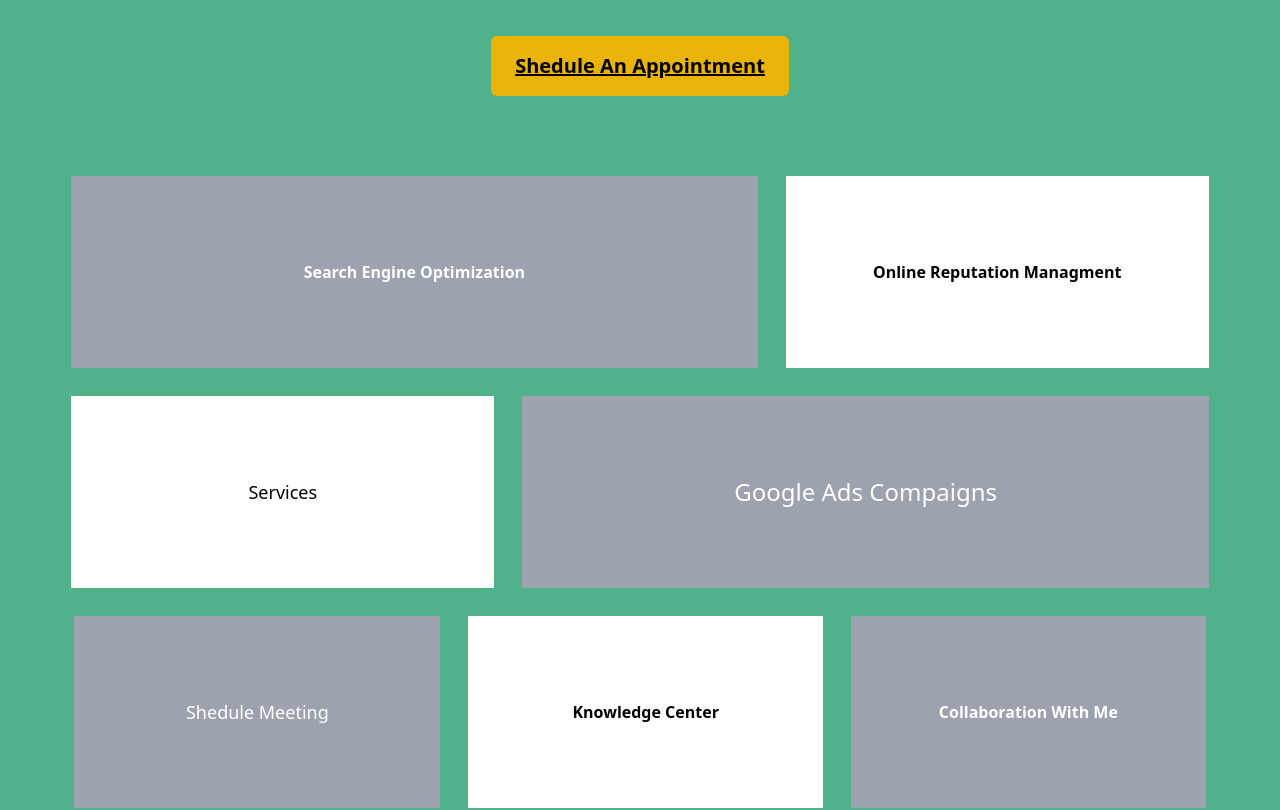
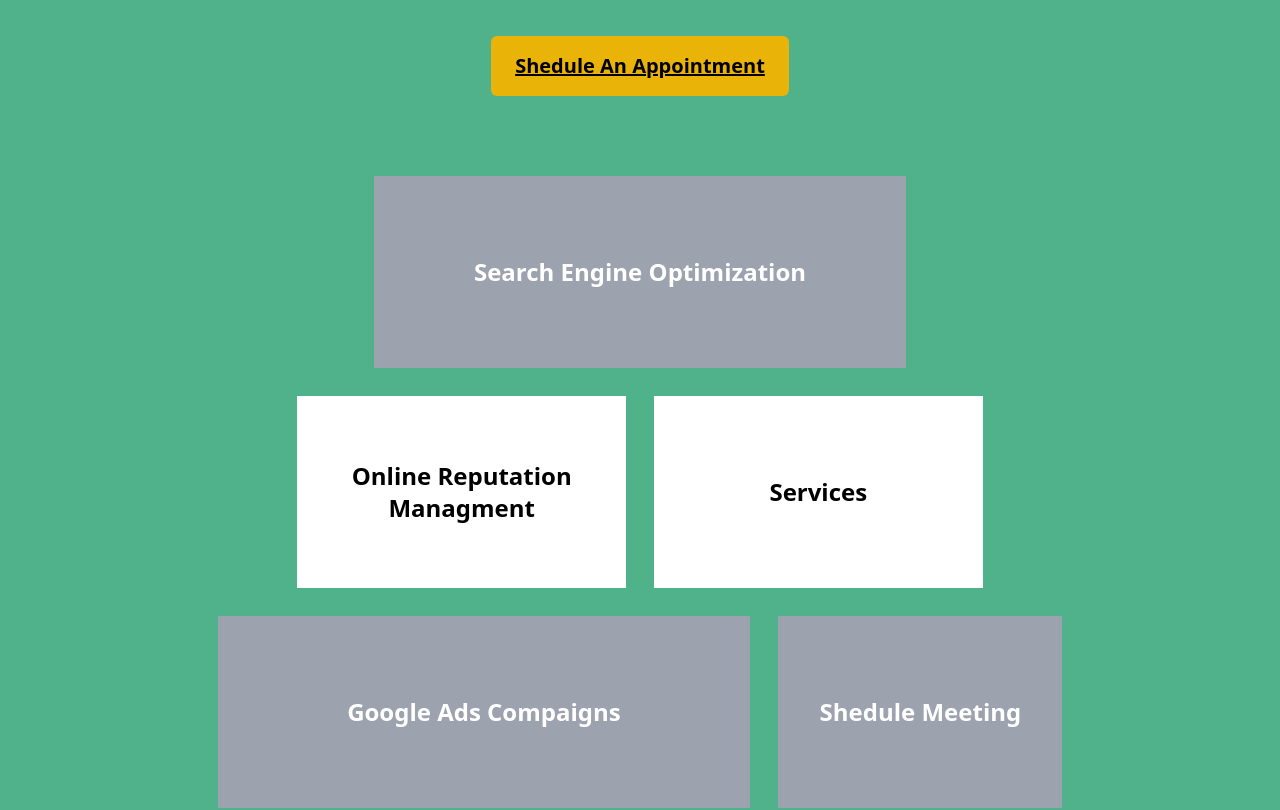
Before and after one commit to MDaud32/metrika-template, a Next.js app: page /consultingServices in a window 1280 px wide. Shown: the part 340-1150 px from the top of the page. Built offline with nearby package versions, Linux system fonts and the light colour scheme.

Commit message:
adding footer

```diff
--- a/components/navbar.js
+++ b/components/navbar.js
@@ -8,6 +8,7 @@ import { IoMdPhotos } from 'react-icons/io';
 import { AiOutlineContacts } from 'react-icons/ai';
 import { BsPencilFill } from 'react-icons/bs';
 import { AiOutlineMail } from 'react-icons/ai';
+import Footer from './footer';
 
 const Navbar = () => {
   return (
@@ -104,13 +105,16 @@ const Navbar = () => {
             </div>
           </a>
         </Link>
+        <div className="flex justify-center text-center mx-auto">
+          <Footer />
+        </div>
       </div>
 
       {/* DeskTop */}
 
       <div
         className={
-          'p-10 hidden lg:flex md:flex justify-center items-center lg:mx-auto lg:mt-[4rem] md:w-screen'
+          'p-10 hidden lg:flex flex-col md:flex justify-center items-center lg:mx-auto lg:mt-[4rem] md:w-screen'
         }>
         <div className={'flex'}>
           <div className={'flex flex-col justify-center'}>
@@ -269,6 +273,9 @@ const Navbar = () => {
             </div>
           </div>
         </div>
+        <div className="mt-[10rem]">
+          <Footer />
+        </div>
       </div>
     </div>
   );
--- a/pages/about.js
+++ b/pages/about.js
@@ -6,7 +6,7 @@ import Footer from '../components/footer';
 
 const About = () => {
   return (
-    <div className="w-screen bg-[#50b2a2]">
+    <div className="w-screen lg:h-screen bg-[#50b2a2]">
       {/* logo arrowicon social media icon */}
       <div className="flex lg:w-[80%] p-6 mx-auto flex-row justify-between items-center text-center py-12">
         <div className=" flex lg:flex-row flex-col gap-7 items-center">
@@ -27,7 +27,7 @@ const About = () => {
       </div>
 
       {/* content */}
-      <div className="lg:w-[80%]  w-[90%] mx-auto my-auto flex flex-col justify-center items-center text-left">
+      <div className="lg:w-[80%] w-[90%] mx-auto my-auto flex flex-col justify-center items-center text-left">
         <div className=" text-white font-semibold my-20">
           <p className="lg:text-5xl text-3xl">About Degital Marketing Expert</p>
         </div>
@@ -50,11 +50,13 @@ const About = () => {
             and a team that has a clear sight of our clients business goals.
           </p>
         </div>
-        <button className="px-6 py-4 bg-yellow-500 mt-5 rounded-md text-xl font-semibold cursor-pointer">
+        <button className="px-6 py-4 bg-yellow-500 mt-[5rem] rounded-md text-xl font-semibold cursor-pointer">
           Know more about Sandiip Porwal
         </button>
       </div>
-      <Footer />
+      <div>
+        <Footer />
+      </div>
     </div>
   );
 };
--- a/pages/consultingServices.js
+++ b/pages/consultingServices.js
@@ -35,33 +35,54 @@ const OurTeam = () => {
         </button>
 
         {/* content */}
-        <div className=" lg:w-[90%] md:w-[85%] mx-auto flex flex-wrap px-1 lg:justify-center text-center pt-12 pb-12 gap-[3.3px] lg:gap-7 md:gap-4">
+        <div className=" lg:w-[70%] md:w-[85%] mx-auto flex flex-wrap px-1 lg:justify-center text-center pt-12 pb-12 gap-[3.3px] lg:gap-7 md:gap-4">
           <div className="flex flex-col justify-center text-center bg-gray-400 h-[8rem] w-[62%] lg:h-[12rem] md:h-[10rem] lg:w-[60%] md:w-[60%] ">
-            <p className={'px-2 lg:font-semibold md:font-normal text-white'}>
+            <p
+              className={
+                'px-2 lg:font-semibold md:font-normal lg:text-2xl text-white'
+              }>
               Search Engine Optimization
             </p>
           </div>
           <div className="flex flex-col justify-center text-center bg-white h-[8rem] lg:h-[12rem] md:h-[10rem] w-[37%] ">
-            <p className={'px-2 lg:font-semibold md:font-normal text-black'}>
+            <p className={'px-2 lg:font-semibold md:font-normal lg:text-2xl'}>
               Online Reputation Managment
             </p>
           </div>
           <div className="flex flex-col justify-center text-center bg-white h-[8rem] lg:h-[12rem] md:h-[10rem] w-[37%] text-gray-300">
-            <p className={'px-2 text-lg text-black'}>Services</p>
+            <p
+              className={
+                'px-2 lg:font-semibold md:font-normal lg:text-2xl text-black'
+              }>
+              Services
+            </p>
           </div>
           <div className="flex flex-col justify-center text-center bg-gray-400 h-[8rem] lg:h-[12rem] md:h-[10rem] md:w-[60%] lg:w-[60%]  w-[62%]">
-            <p className={'px-2 text-2xl text-white'}>Google Ads Compaigns</p>
+            <p
+              className={
+                'px-2 lg:font-semibold md:font-normal lg:text-2xl text-white'
+              }>
+              Google Ads Compaigns
+            </p>
           </div>
           <div className="flex flex-col justify-center text-center bg-gray-400 h-[8rem] lg:h-[12rem] lg:w-[32%] w-[33%] md:h-[10rem]">
-            <p className={'px-2 text-lg text-white'}>Shedule Meeting</p>
+            <p
+              className={
+                'px-2 lg:font-semibold md:font-normal lg:text-2xl text-white'
+              }>
+              Shedule Meeting
+            </p>
           </div>
           <div className="flex flex-col justify-center text-center bg-white h-[8rem] lg:h-[12rem] md:h-[10rem] lg:w-[31%] w-[32%]">
-            <p className={'px-2 lg:font-semibold md:font-normal text-black'}>
+            <p className={'px-2 lg:font-semibold md:font-normal lg:text-2xl'}>
               Knowledge Center
             </p>
           </div>
           <div className="flex flex-col justify-center text-center bg-gray-400 h-[8rem] lg:h-[12rem] md:h-[10rem] lg:w-[31%]  w-[33%] md:w-[30%]">
-            <p className={'px-2 lg:font-semibold md:font-normal text-white'}>
+            <p
+              className={
+                'px-2 lg:font-semibold md:font-normal lg:text-2xl text-white'
+              }>
               Collaboration With Me
             </p>
           </div>
--- a/pages/services.js
+++ b/pages/services.js
@@ -8,7 +8,7 @@ import Footer from '../components/footer';
 const Services = () => {
   return (
     <div>
-      <div className="w-screena md:h-screen bg-[#50b28a]">
+      <div className="w-screen md:h-screen bg-[#50b28a]">
         {/* logo arrowicon social media icon */}
         <div className="flex lg:w-[80%] p-6 mx-auto flex-row justify-between items-center text-center py-12">
           <div className=" flex lg:flex-row flex-col gap-7 items-center">
@@ -29,8 +29,9 @@ const Services = () => {
         </div>
 
         {/* content */}
+        <div className="flex flex-col">
+          {/* card 1 */}
           <div className="p-4 xl:w-[60%] lg:w-[90%] mx-auto grid grid-cols-1 sm:grid-cols-1 md:grid-cols-3 lg:grid-cols-3 xl:grid-cols-3 gap-8">
-          {/* card 1 */}
             <div className="rounded overflow-hidden shadow-lg bg-white">
               <Image
                 className="w-full "
@@ -83,7 +84,10 @@ const Services = () => {
               </div>
             </div>
           </div>
+        </div>
+        <div className="flex justify-center lg:mt-[12rem] md:mt-[9rem]">
           <Footer />
+        </div>
       </div>
     </div>
   );
```
Lines whose indentation alone changed are shown as unchanged.
